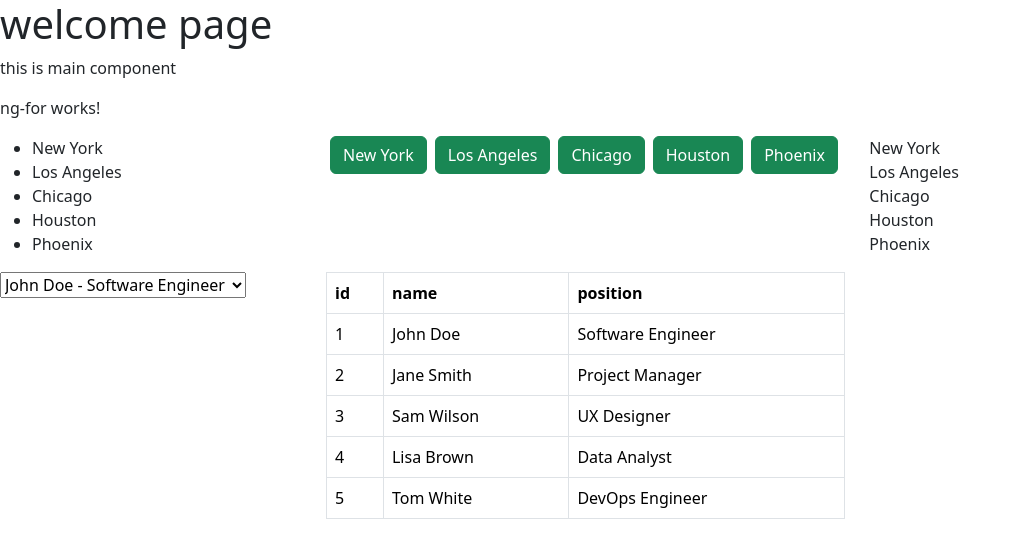
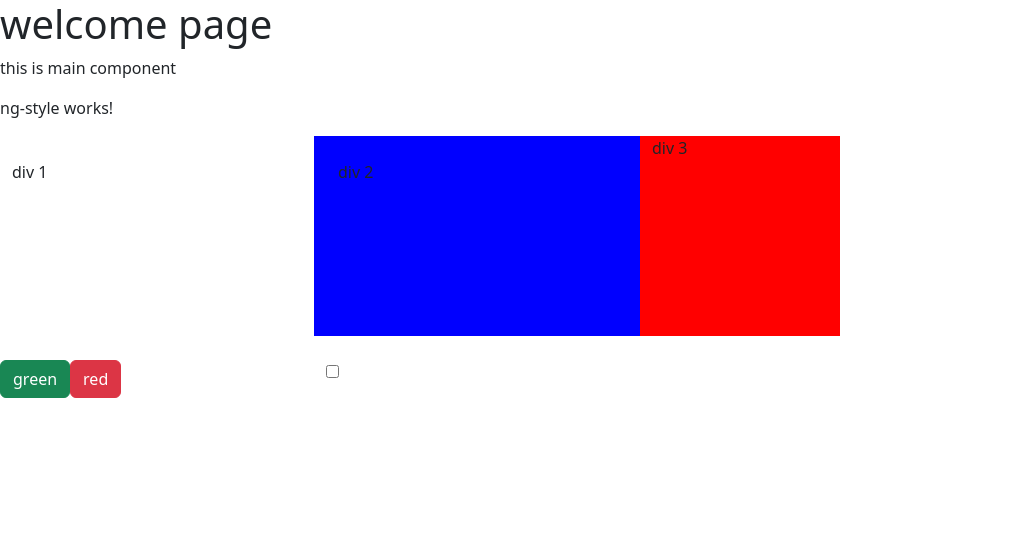
Before and after one commit to DhayanithiVasanthakumar/angular-19, an Angular app in the folder l1/: page / in a window 1280 px wide. Shown: the top 558 px of the page, without its empty margins (0-1021 px from the left). Built offline with nearby package versions, Linux system fonts and the light colour scheme.

Commit message:
attribute directive

```diff
--- a/l1/src/app/app.html
+++ b/l1/src/app/app.html
@@ -15,4 +15,8 @@
 <!-- <app-data-binding></app-data-binding> -->
 
 <!-- <app-ng-if></app-ng-if> -->
-<app-ng-for></app-ng-for>
+<!-- <app-ng-for></app-ng-for> -->
+
+<!-- <app-ng-class></app-ng-class> -->
+
+<app-ng-style></app-ng-style>
--- a/l1/src/app/app.ts
+++ b/l1/src/app/app.ts
@@ -4,10 +4,12 @@ import { DataBinding } from '../components/data-binding/data-binding';
 import { Admin } from '../components/admin/admin';
 import { NgIf } from "../components/ng-if/ng-if";
 import { NgFor } from '../components/ng-for/ng-for';
+import { NgClass } from '../components/ng-class/ng-class';
+import { NgStyle } from "../components/ng-style/ng-style";
 
 @Component({
   selector: 'app-root',
-  imports: [ NgIf,NgFor],
+  imports: [DataBinding, NgIf, NgFor, NgClass, NgStyle],
   templateUrl: './app.html',
   styleUrl: './app.css'
 })
--- /dev/null
+++ b/l1/src/components/ng-class/ng-class.html
@@ -0,0 +1,30 @@
+<p>ng-class works!</p>
+
+<div class="row">
+    <div class="col-3 p-3" [ngClass]="divBgColor">
+        div 1
+    </div>
+    <div class="col-3 p-3" [ngClass]="isChecked == true ? 'bg-success' : 'bg-danger'">
+        div 2
+    </div>
+    <div class="col-3 p-3" [ngClass]="div3ClassName">
+        div 3
+
+    </div>
+
+</div>
+
+<div class="row pt-3">
+    <div class="col-3">
+        <button class="btn btn-success" (click)="addDiv1Color('bg-success')">add green</button>
+        <button class="btn btn-danger" (click)="addDiv1Color('bg-danger')">add red</button>
+    </div>
+    <div class="col-3">
+        <input type="checkbox" [(ngModel)]="isChecked" />
+        -{{isChecked}}
+    </div>
+    <div class="col-3">
+        <input type="text" [(ngModel)]="div3ClassName"/>
+    </div>
+
+</div>
--- /dev/null
+++ b/l1/src/components/ng-class/ng-class.ts
@@ -0,0 +1,20 @@
+import { CommonModule } from '@angular/common';
+import { Component } from '@angular/core';
+import { FormsModule } from '@angular/forms';
+
+@Component({
+  selector: 'app-ng-class',
+  imports: [CommonModule,FormsModule],
+  templateUrl: './ng-class.html',
+  styleUrl: './ng-class.css'
+})
+export class NgClass {
+
+  divBgColor:string="bg-success";
+  isChecked:boolean=false;
+  div3ClassName:string='';
+
+  addDiv1Color(className:string){
+    this.divBgColor=className;
+  }
+}
--- /dev/null
+++ b/l1/src/components/ng-style/ng-style.html
@@ -0,0 +1,24 @@
+<p>ng-style works!</p>
+
+<div class="row">
+    <div class="col-3 p-4" [ngStyle]="{'background-color': div1bgcolor}">
+        div 1
+    </div>
+    <div class="col-3 p-4" [ngStyle]="{'background-color': isChecked ? 'yellow' : 'blue'}">
+        div 2
+    </div>
+    <div class="col-3" [ngStyle]="myCss">
+        div 3
+    </div>
+</div>
+
+<div class="row pt-4">
+    <div class="col-3">
+        <button class="btn btn-success" (click)="addDiv1Color('green')">green</button>
+        <button class="btn btn-danger" (click)="addDiv1Color('red')">red</button>
+    </div>
+
+    <div class="col-3">
+        <input type="checkbox" [(ngModel)]="isChecked" />
+    </div>
+</div>
--- /dev/null
+++ b/l1/src/components/ng-style/ng-style.ts
@@ -0,0 +1,25 @@
+import { CommonModule } from '@angular/common';
+import { Component } from '@angular/core';
+import { FormsModule } from '@angular/forms';
+
+@Component({
+  selector: 'app-ng-style',
+  imports: [CommonModule,FormsModule],
+  templateUrl: './ng-style.html',
+  styleUrl: './ng-style.css'
+})
+export class NgStyle {
+
+  div1bgcolor:string="";
+  isChecked:boolean=false;
+
+  myCss:any={
+    'background-color': 'red',
+    'width': '200px',
+    'height': '200px',
+  }
+
+  addDiv1Color(color:string){
+    this.div1bgcolor=color;
+  }
+}
```
Also changed, not shown: l1/src/components/ng-class/ng-class.css (added), l1/src/components/ng-style/ng-style.css (added), 2 other files (tests, documents, lock files or other folders).
